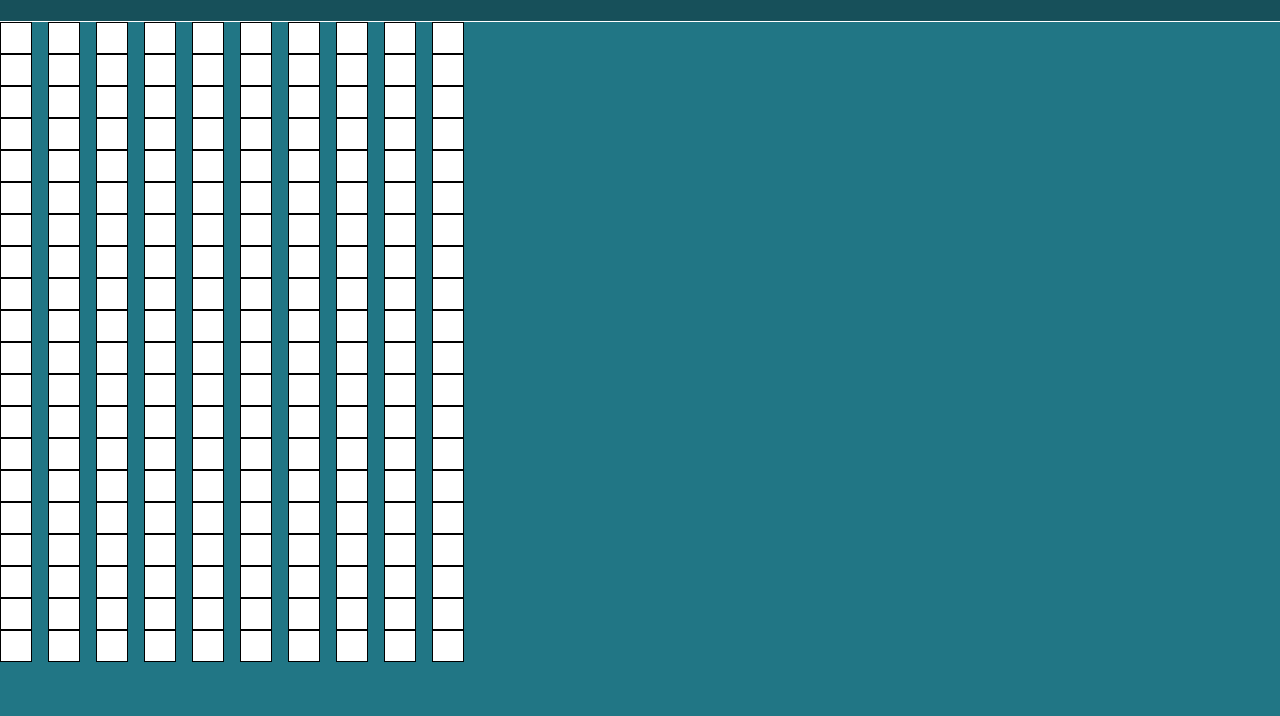
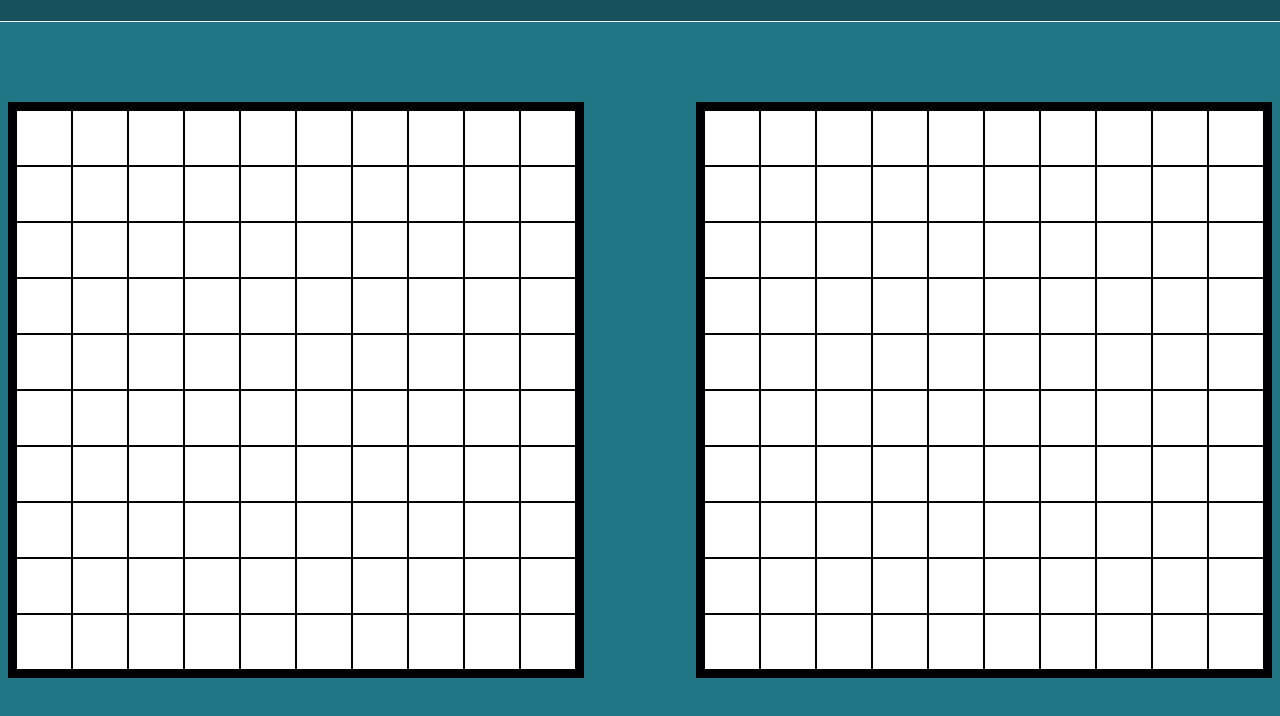
Before and after one commit to ahmed-mgd/battleship, a website built with Vite: page src/index.html in a window 1280 px wide. Shown: the part 66-782 px from the top of the page. Built offline with nearby package versions, Linux system fonts and the light colour scheme.

Commit message:
Correct 2D array initialization in view

```diff
--- a/src/main.js
+++ b/src/main.js
@@ -1,2 +1,2 @@
 import "./style.css";
-import "./views/dom";
+import "./view";
--- a/src/style.css
+++ b/src/style.css
@@ -3,7 +3,7 @@
   color: white;
   background-color: #217685;
 
-  --cell-size: 3rem;
+  --cell-size: 3.5rem;
 }
 
 * {
@@ -19,24 +19,37 @@
   border-bottom: 1px white solid;
 }
 
+#main {
+  padding: 5rem 0;
+}
+
 #boards {
-  display: inline-block;
+  display: flex;
+  flex-direction: row;
+  flex-wrap: wrap;
+  justify-content: center;
+  gap: 7rem;
 }
 
 .board {
   display: grid;
   grid-template-columns: repeat(10, var(--cell-size));
+  border: 8px black solid;
 }
 
 .cell {
-  width: 2rem;
-  height: 2rem;
+  width: var(--cell-size);
+  height: var(--cell-size);
   border: 1px black solid;
   background-color: white;
 }
 
+.selectable:hover {
+  background-color: rgb(184, 218, 231);
+}
+
 .hit {
-  background-color: aquamarine;
+  background-color: rgb(127, 255, 133);
   border-color: green;
 }
 
--- a/src/views/dom.js
+++ b/src/view.js
@@ -1,4 +1,4 @@
-import * as Controller from "../controller";
+import * as Controller from "./controller";
 
 const BOARD_SIZE = 10;
 
@@ -11,11 +11,15 @@ function markMiss(cells, x, y) {
 }
 
 function createCells(board) {
-  const cells = new Array(BOARD_SIZE).fill(new Array(BOARD_SIZE));
+  const cells = new Array(BOARD_SIZE);
   for (let i = 0; i < BOARD_SIZE; i++) {
+    cells[i] = new Array(BOARD_SIZE);
     for (let j = 0; j < BOARD_SIZE; j++) {
       const newCell = document.createElement("div");
       newCell.classList.add("cell");
+      if (board.id === "cpu-board") {
+        newCell.classList.add("selectable");
+      }
       board.appendChild(newCell);
       cells[i][j] = newCell;
     }
@@ -33,10 +37,16 @@ function startGame() {
   });
 }
 
-function reset() {}
+function resetBoards() {
+  userBoardElem.replaceChildren();
+  cpuBoardElem.replaceChildren();
+  userCells = createCells(userBoardElem);
+  cpuCells = createCells(cpuBoardElem);
+}
 
 const userBoardElem = document.querySelector("#user-board");
 const cpuBoardElem = document.querySelector("#cpu-board");
 
-let userCells = createCells(userBoardElem);
-let cpuCells = createCells(cpuBoardElem);
+let userCells;
+let cpuCells;
+resetBoards();
```
